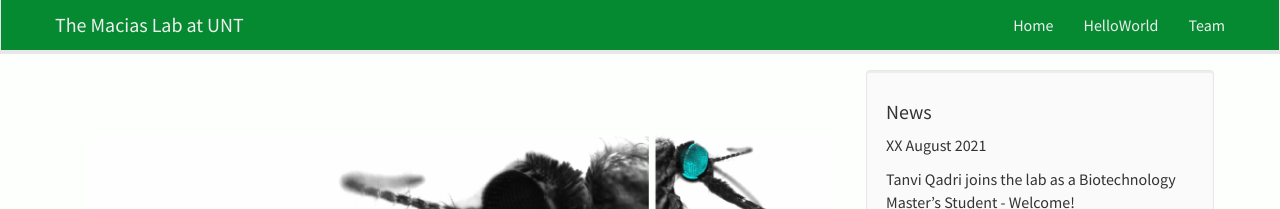
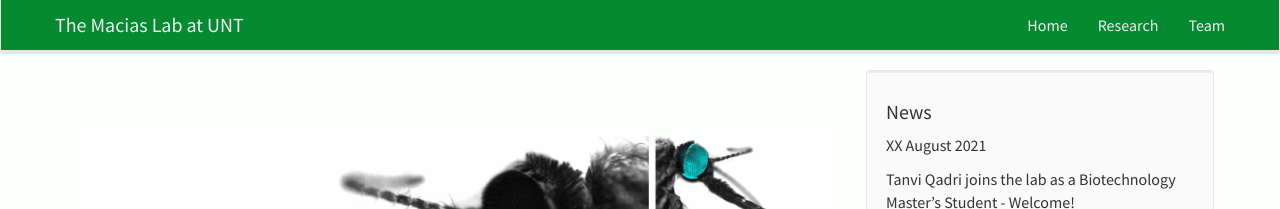
Before and after one commit to VMaciasLab/VMaciasLab.github.io, a Jekyll site: the page built from _pages/home.md, in a window 1280 px wide. Shown: the top 209 px of the page. Built offline with Jekyll 4.4.1, drawn with Linux system fonts in a browser that asks for light colours; nearby versions of some CDN libraries.

Commit message:
Update header.html

```diff
--- a/_includes/header.html
+++ b/_includes/header.html
@@ -13,7 +13,7 @@
 	<div class="collapse navbar-collapse" id="navbar-collapse-1">
 	  <ul class="nav navbar-nav navbar-right">
 		<li><a href="{{ site.url }}{{ site.baseurl }}/">Home</a></li>
-		<li><a href="{{ site.url }}{{ site.baseurl }}/research">HelloWorld</a></li>
+		<li><a href="{{ site.url }}{{ site.baseurl }}/research">Research</a></li>
 		<li><a href="{{ site.url }}{{ site.baseurl }}/team">Team</a></li>
 		<!--The following lines are for the publications, vacancies and additional research pages. They can be added anytime just moving the entire lines to the upper section of lines.
 		<li><a href="{{ site.url }}{{ site.baseurl }}/publications">Publications</a></li>
```
